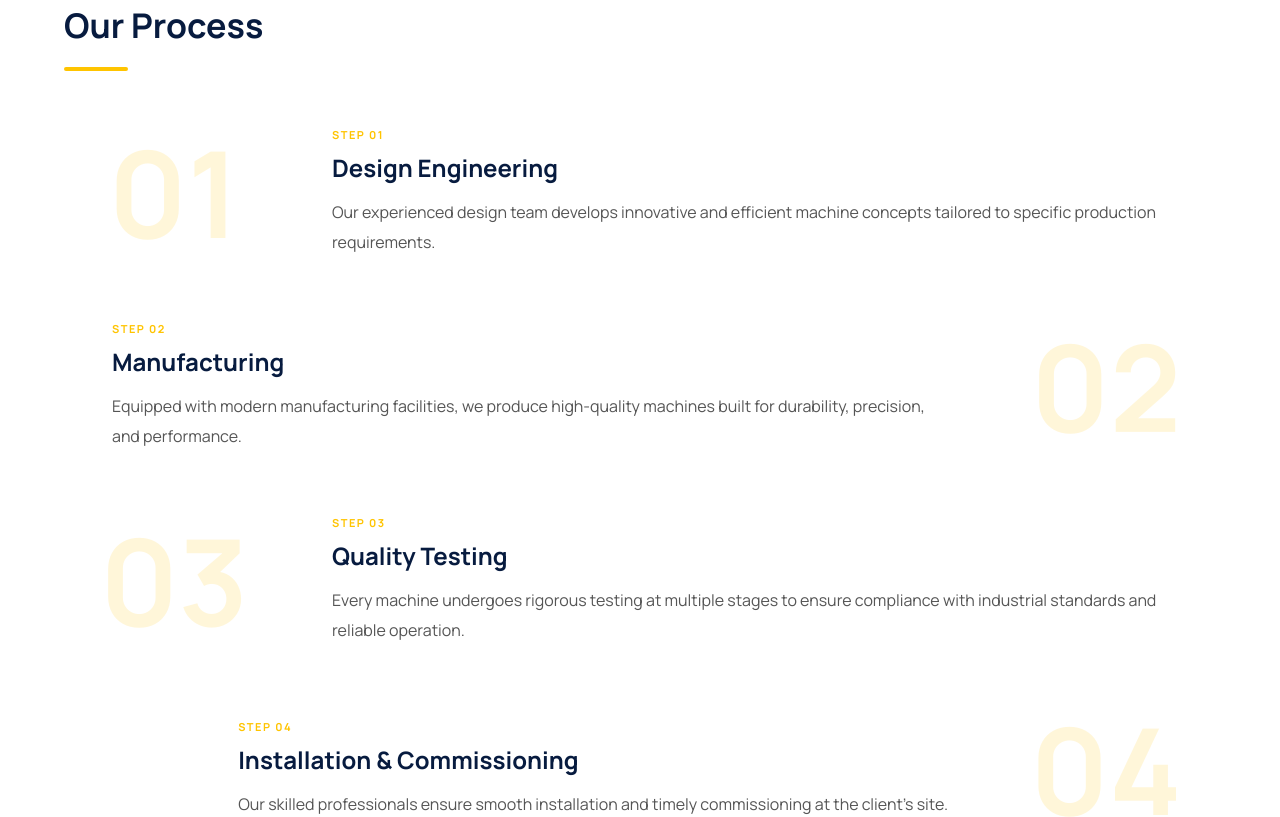
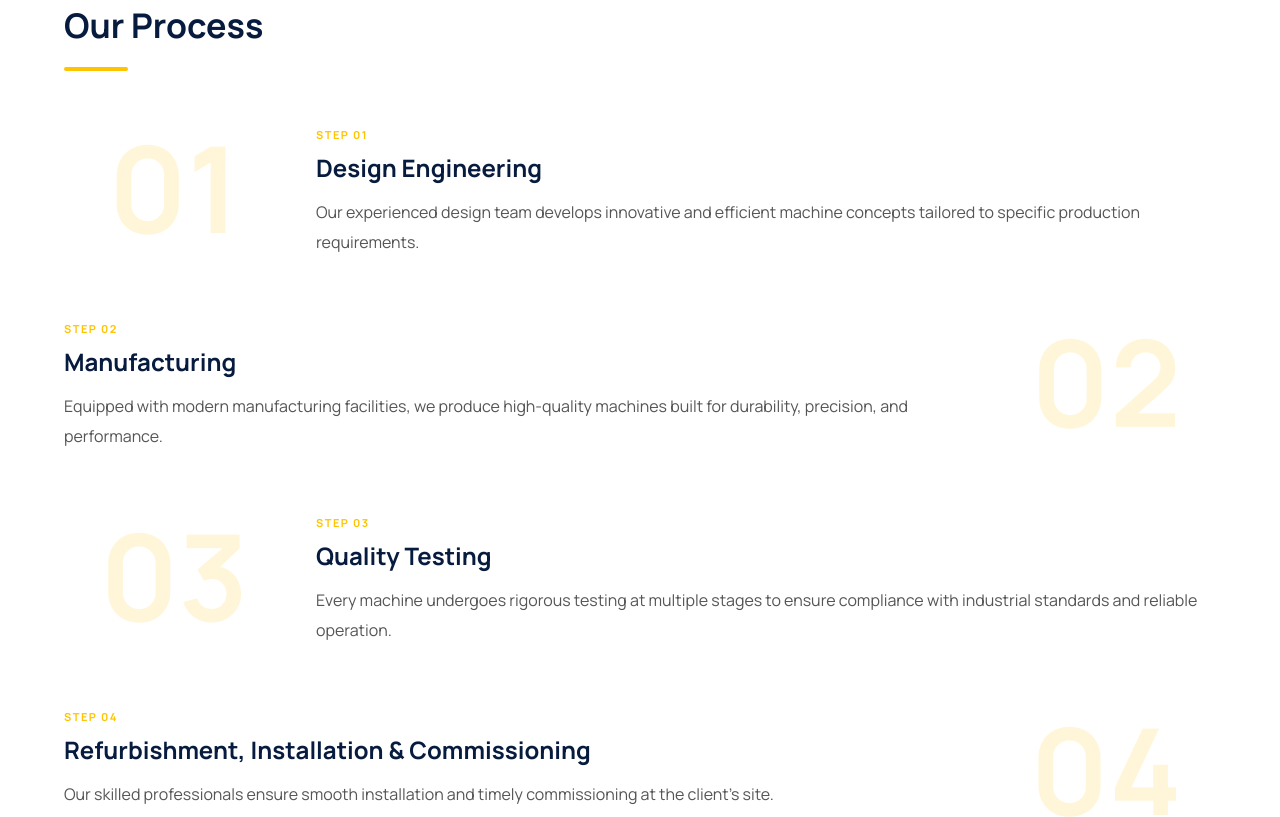
Before and after one commit to gopikap05/spei-website, a React (Vite) app: page /about in a window 1280 px wide. Shown: the part 2080-2897 px from the top of the page. Built offline with nearby package versions, Linux system fonts and the light colour scheme.

Commit message:
steps alignement

```diff
--- a/src/components/about/steps.jsx
+++ b/src/components/about/steps.jsx
@@ -24,7 +24,7 @@ const steps = [
   },
   {
     number: "04",
-    title: "Installation & Commissioning",
+    title: "Refurbishment, Installation & Commissioning",
     description:
       "Our skilled professionals ensure smooth installation and timely commissioning at the client's site.",
   },
@@ -42,7 +42,7 @@ function Steps() {
       {/* ── SECTION 1: Infrastructure ── */}
       <Box
         sx={{
-          px: { xs: "16px", sm: "5%" }, //  mobile safety margin
+          px: { xs: "16px", sm: "5%" },
           py: {
             xs: "40px",
             sm: "60px",
@@ -54,9 +54,7 @@ function Steps() {
           boxSizing: "border-box",
         }}
       >
-        {/* ── CONTAINER ── */}
         <Box sx={{ maxWidth: "1350px", width: "100%", mx: "auto" }}>
-
           <Typography
             variant="overline"
             sx={{
@@ -87,7 +85,6 @@ function Steps() {
             Infrastructure
           </Typography>
 
-          {/* Gold underline */}
           <Box
             sx={{
               mb: { xs: 3, md: 4 },
@@ -119,7 +116,7 @@ function Steps() {
       {/* ── SECTION 2: Process Steps ── */}
       <Box
         sx={{
-          px: { xs: "16px", sm: "5%" }, //  mobile safety margin
+          px: { xs: "16px", sm: "5%" },
           py: {
             xs: "40px",
             sm: "60px",
@@ -131,9 +128,7 @@ function Steps() {
           boxSizing: "border-box",
         }}
       >
-        {/* ── CONTAINER ── */}
         <Box sx={{ maxWidth: "1350px", width: "100%", mx: "auto" }}>
-
           <Typography
             variant="overline"
             sx={{
@@ -164,7 +159,6 @@ function Steps() {
             Our Process
           </Typography>
 
-          {/* Gold underline */}
           <Box
             sx={{
               mb: { xs: 5, md: 7 },
@@ -175,54 +169,59 @@ function Steps() {
             }}
           />
 
-          {/* Steps */}
+          {/* Steps - Animation Removed */}
           {steps.map((step, index) => {
             const isEven = index % 2 === 0;
 
             return (
-              <MotionBox
+              <Box
                 key={index}
-                initial={{ opacity: 0, y: 50 }}
-                whileInView={{ opacity: 1, y: 0 }}
-                transition={{ duration: 0.6, delay: 0.1 }}
-                viewport={{ once: true }}
                 sx={{
                   display: "flex",
                   flexDirection: {
                     xs: "column",
                     md: isEven ? "row" : "row-reverse",
                   },
-                  alignItems: "center",
+                  alignItems: "flex-start",
                   mb: { xs: 5, md: 8 },
-                  gap: { xs: 1, md: 0 },
-                  // Gold left border on each step
+                  gap: { xs: 2, md: 4 },
                   borderLeft: { xs: "3px solid #FFC400", md: "none" },
                   pl: { xs: 2.5, md: 0 },
+                  "& > *": {
+                    flexShrink: 0,
+                  },
                 }}
               >
-                {/* Big number */}
-                <Typography
+                {/* Big number - Fixed sizing and alignment */}
+                <Box
                   sx={{
-                    fontSize: { xs: "64px", sm: "80px", md: "120px" },
-                    fontWeight: 900,
-                    color: "rgba(255,196,0,0.15)", //  gold tint instead of dark
-                    minWidth: { md: "180px", lg: "220px" },
-                    textAlign: "center",
-                    lineHeight: 1,
+                    width: { md: "180px", lg: "220px" },
                     flexShrink: 0,
+                    display: "flex",
+                    justifyContent: "center",
                   }}
                 >
-                  {step.number}
-                </Typography>
+                  <Typography
+                    sx={{
+                      fontSize: { xs: "64px", sm: "80px", md: "120px" },
+                      fontWeight: 900,
+                      color: "rgba(255,196,0,0.15)",
+                      lineHeight: 1,
+                    }}
+                  >
+                    {step.number}
+                  </Typography>
+                </Box>
 
-                {/* Content */}
+                {/* Content - Fixed padding and width */}
                 <Box
                   sx={{
-                    px: { md: 5, lg: 6 },
+                    flex: 1,
+                    maxWidth: { md: "calc(100% - 220px)" },
+                    px: 0,
                     textAlign: { xs: "left", md: "left" },
                   }}
                 >
-                  {/* Step label */}
                   <Typography
                     sx={{
                       fontSize: { xs: "10px", md: "11px" },
@@ -267,7 +266,7 @@ function Steps() {
                     {step.description}
                   </Typography>
                 </Box>
-              </MotionBox>
+              </Box>
             );
           })}
         </Box>
```
